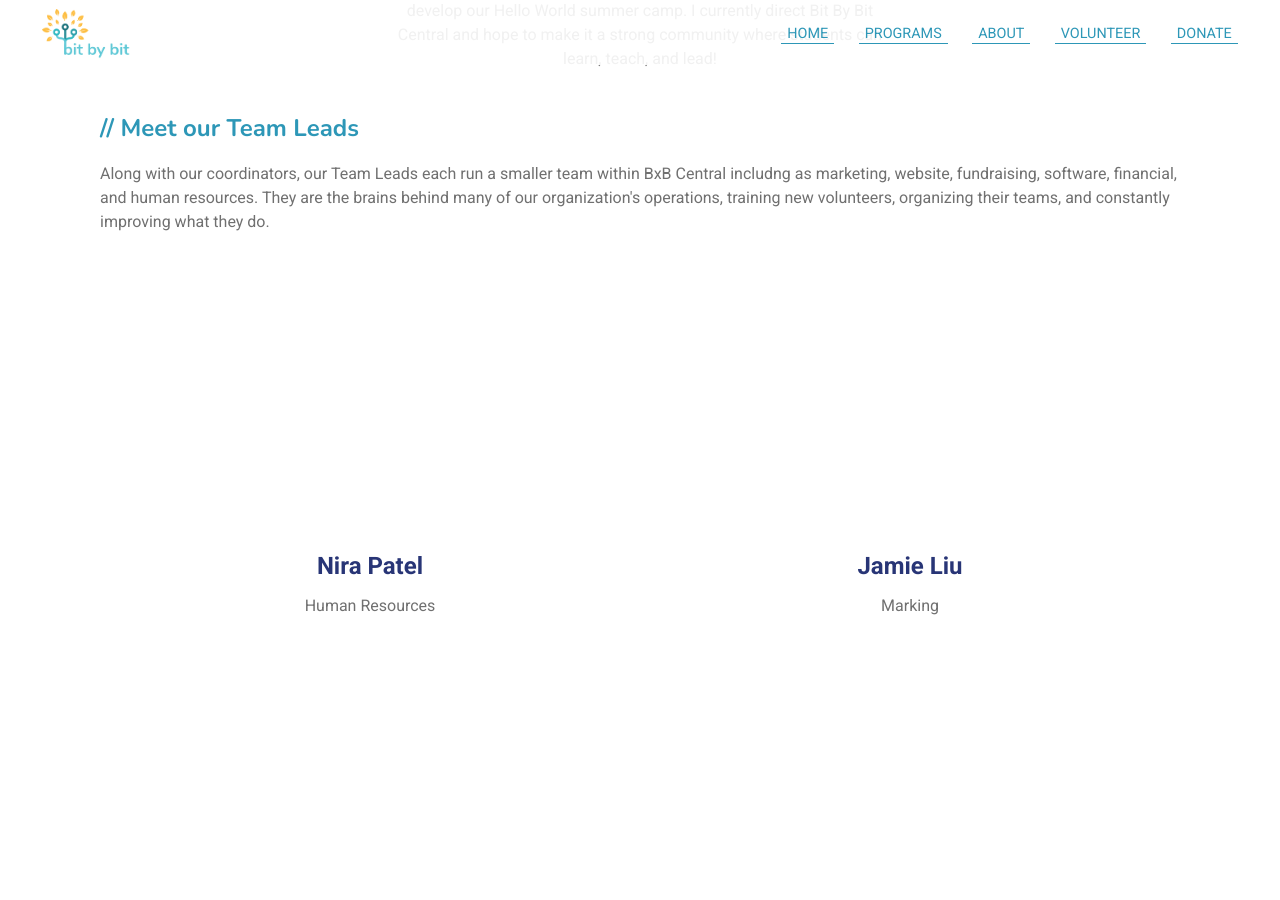
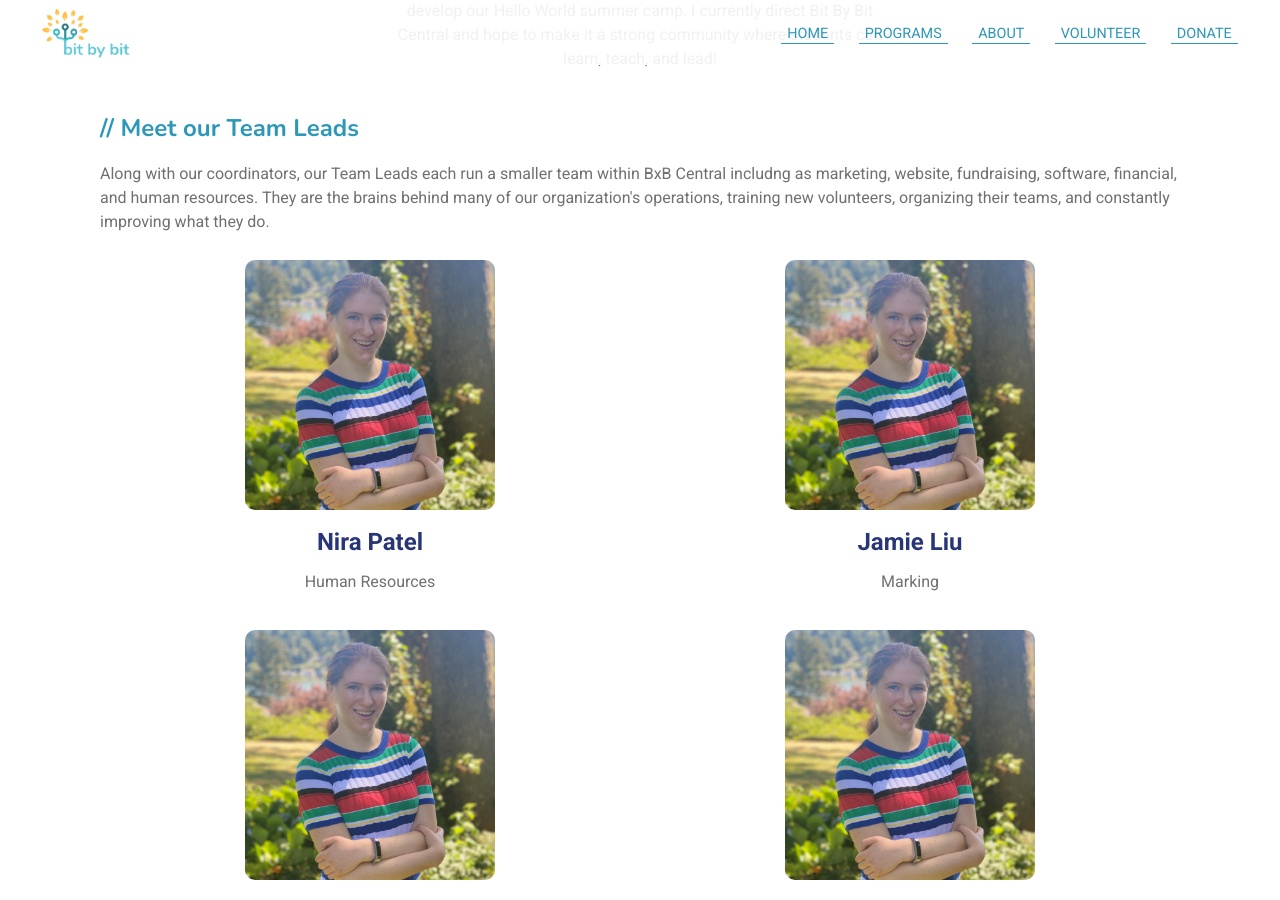
Before and after one commit to bit-by-bit-coding/bxb-website, a Jekyll site: the page built from about.html, in a window 1280 px wide and 900 px high, scrolled down 1460 px. Built offline with Jekyll 4.4.1, drawn with Linux system fonts in a browser that asks for light colours; nearby versions of some CDN libraries.

Commit message:
devin-square place holder aside from selena's img

```diff
--- a/about.html
+++ b/about.html
@@ -64,49 +64,49 @@ style: about.css
     </p>
     <div class="instructors-container">
         <span class="instructors-item">
-            <img src=""><br>
+            <img src="./imgs/DevinSquare.jpg">
             <strong>Nira Patel</strong>
             <p>
                 Human Resources
             </p>
         </span>
         <span class="instructors-item">
-            <img src=""><br>
+            <img src="./imgs/DevinSquare.jpg">
             <strong>Jamie Liu</strong>
             <p>
                 Marking
             </p>
         </span>
         <span class="instructors-item">
-            <img src=""><br>
+            <img src="./imgs/DevinSquare.jpg">
             <strong>Sophia Wang</strong>
             <p>
                 Website
             </p>
         </span>
         <span class="instructors-item">
-            <img src=""><br>
+            <img src="./imgs/DevinSquare.jpg">
             <strong>Cheyenne Huggins</strong>
             <p>
                 Website
             </p>
         </span>
         <span class="instructors-item">
-            <img src=""><br>
+            <img src="./imgs/DevinSquare.jpg">
             <strong>Ellie Tanimura</strong>
             <p>
                 Fundraising
             </p>
         </span>
         <span class="instructors-item">
-            <img src=""><br>
+            <img src="./imgs/DevinSquare.jpg">
             <strong>Praveer Sharan</strong>
             <p>
                 Software
             </p>
         </span>
         <span class="instructors-item">
-            <img src=""><br>
+            <img src="./imgs/SelenaSquare.jpg">
             <strong>Selena Zang</strong>
             <p>
                 Finanical
```
